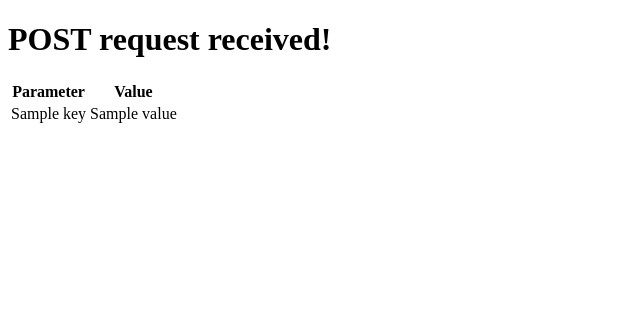
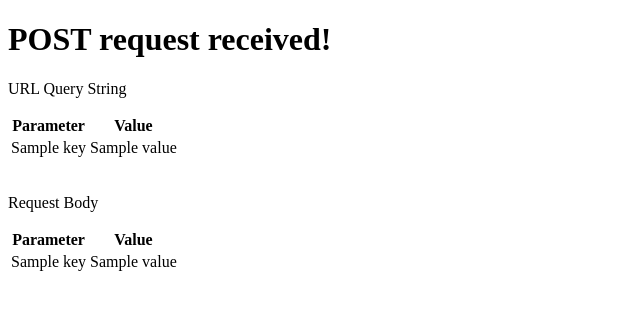
Before and after one commit to colinjoss/cs290-hw5-1, a Node server app: template views/post-received.handlebars in a window 1280 px wide. Shown: the top 310 px of the page, without its empty margins (0-640 px from the left). Run offline with Node 20, Linux system fonts and the light colour scheme; the template is opened without the code that fills it: most values are stand-ins (such as "Sample title", 1, 10 or a date in 2020); some libraries are stand-ins or nearby versions.

Commit message:
Added post handling of URL query string

```diff
--- a/homework-5.js
+++ b/homework-5.js
@@ -23,11 +23,16 @@ app.get('/homework-5',function(req,res){
 
 app.post('/homework-5',function(req,res){
   var context = {};
+  var bodyData = [];
   var queryData = [];
+  for (var key in req.query){
+    queryData.push({'key': key, 'value': req.query[key]});
+  };
   for (var key in req.body){
-    queryData.push({'key': key, 'value': req.body[key]});
+    bodyData.push({'key': key, 'value': req.body[key]});
   };
-  context.dataList = queryData;
+  context.table1 = queryData;
+  context.table2 = bodyData;
   res.render('post-received', context);
 });
 
--- a/views/post-received.handlebars
+++ b/views/post-received.handlebars
@@ -1,13 +1,28 @@
 <h1>POST request received!</h1>
+<p>URL Query String</p>
 <table>
     <tr>
         <th>Parameter</th>
         <th>Value</th>
     </tr>
-    {{#each dataList}}
+    {{#each table1}}
         <tr>
             <td>{{this.key}}</td>
             <td>{{this.value}}</td>
         </tr>
     {{/each}}
 </table>
+</br>
+<p>Request Body</p>
+<table>
+    <tr>
+        <th>Parameter</th>
+        <th>Value</th>
+    </tr>
+    {{#each table2}}
+        <tr>
+            <td>{{this.key}}</td>
+            <td>{{this.value}}</td>
+        </tr>
+    {{/each}}
+</table>
```
